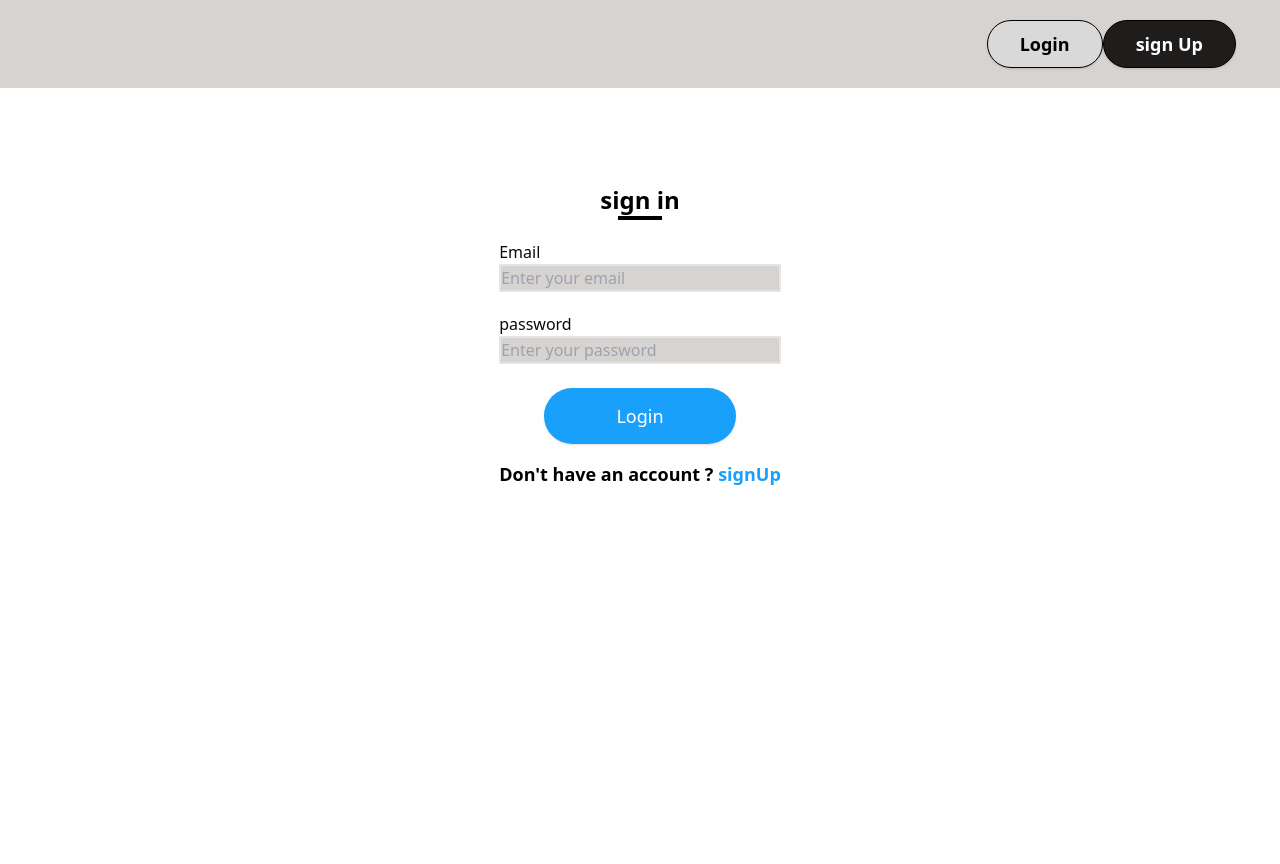
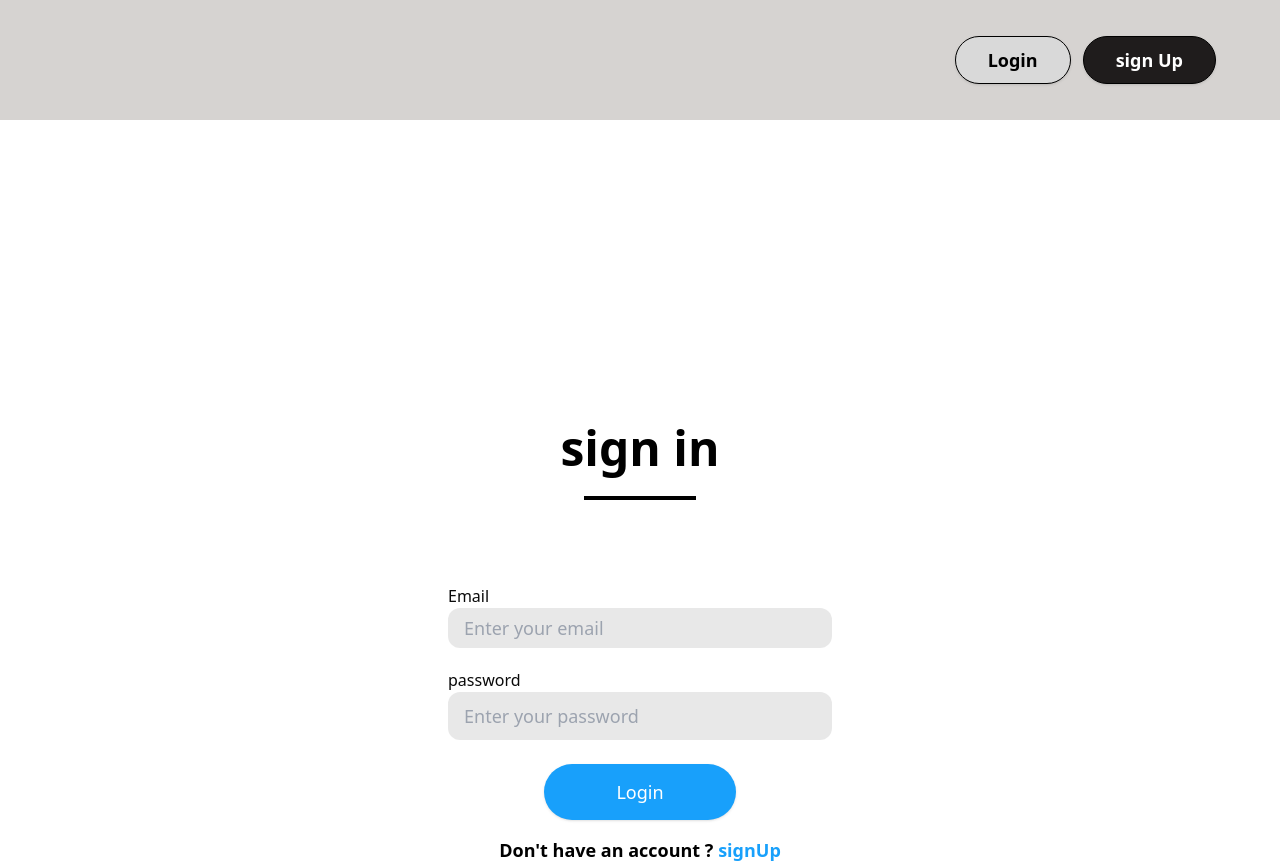
Before and after one commit to if-document/teamdev_21_1, a Next.js app: page /login in a window 1280 px wide. Before the commit the page ends 800 px from the top, so only its background shows below. Built offline with nearby package versions, Linux system fonts and the light colour scheme.

Commit message:
ログイン画面

```diff
--- a/src/app/login/page.tsx
+++ b/src/app/login/page.tsx
@@ -3,19 +3,11 @@ import Link from "next/link";
 import React from "react";
 import { Button } from "@/components/ui/button";
 
-<link
-  rel="stylesheet"
-  href="https://cdnjs.cloudflare.com/ajax/libs/font-awesome/7.0.1/css/all.min.css"
-  integrity="sha512-2SwdPD6INVrV/lHTZbO2nodKhrnDdJK9/kg2XD1r9uGqPo1cUbujc+IYdlYdEErWNu69gVcYgdxlmVmzTWnetw=="
-  crossOrigin="anonymous"
-  referrerPolicy="no-referrer"
-/>;
-
 export default function Login() {
   return (
     <div className="formContainer">
       <header className="bg-stone-300 w-full p-5 mr-5 text-right">
-        <div className="px-6">
+        <div className="px-6 mx-auto max-w-[1200px] h-20 flex items-center justify-end gap-3 ">
           <Link href="/login">
             <Button
               className="h-12 px-8 rounded-full border border-black
@@ -29,45 +21,44 @@ export default function Login() {
             <Button
               className="h-12 px-8 rounded-full border border-black
                          bg-[#1f1c1c] text-white text-lg font-bold
-                         hover:bg-[#686262] hover:text-white
-                         "
+                         hover:bg-[#686262] hover:text-white"
             >
               sign Up
             </Button>
           </Link>
         </div>
-        <div>
-          <link href="/burger"></link>
-          <i className="fa-solid fa-bars"></i>
-        </div>
       </header>
 
-      <main className="items-center flex-1 flex  flex-col ">
+      <main className="items-center flex-1 flex  flex-col pt-52 w-full  ">
         <form className="formfield  ">
-          <div className="divide-y pt-24 ">
-            <h1 className="text-black text-2xl flex  flex-col font-bold items-center">
+          <div className=" divide-y pt-24  max-w-[792px]  pb-16 px-6 ">
+            <h1 className="text-black text-5xl flex  flex-col font-bold items-center">
               sign in
-              <hr className="  w-11 border-black border-2 flex  flex-col  items-center" />
+              <hr className=" mt-6 w-1/3 border-black border-2 flex  flex-col  items-center" />
             </h1>
           </div>
-          <div className="pt-5 ">
+          <div className="pt-5 w-96">
             <label htmlFor="email ">Email</label>
             <input
               type="email"
               placeholder="Enter your email"
               name="email"
               id="email"
-              className=" flex flex-col items-center  border-2 gap-6 md:flex-row  w-full bg-stone-300"
+              className=" h12 sm:h-10 w-full rounded-xl  bg-[#E3E3E3]/80 border-0 px-4
+                             text-base sm:text-lg text-[#5B5B5B] placeholder:text-base sm:placeholder:text-lg
+                             focus-visible:outline-none focus-visible:ring-2 focus-visible:ring-[#18A0FB]/40"
             />
           </div>
-          <div className="pt-5">
+          <div className="pt-5 ">
             <label htmlFor="password">password</label>
             <input
               type="password"
               placeholder="Enter your password"
               name="password"
               id="password"
-              className=" flex flex-col items-center  border-2  gap-6  md:flex-row w-full bg-stone-300"
+              className=" h-12 sm:h-1o w-full rounded-xl bg-[#E3E3E3]/80 border-0 px-4
+                             text-base sm:text-lg text-[#5B5B5B] placeholder:text-base sm:placeholder:text-lg
+                             focus-visible:outline-none focus-visible:ring-2 focus-visible:ring-[#18A0FB]/40"
             />
           </div>
           <div className="flex flex-col items-center gap-4 pt-6">
```
